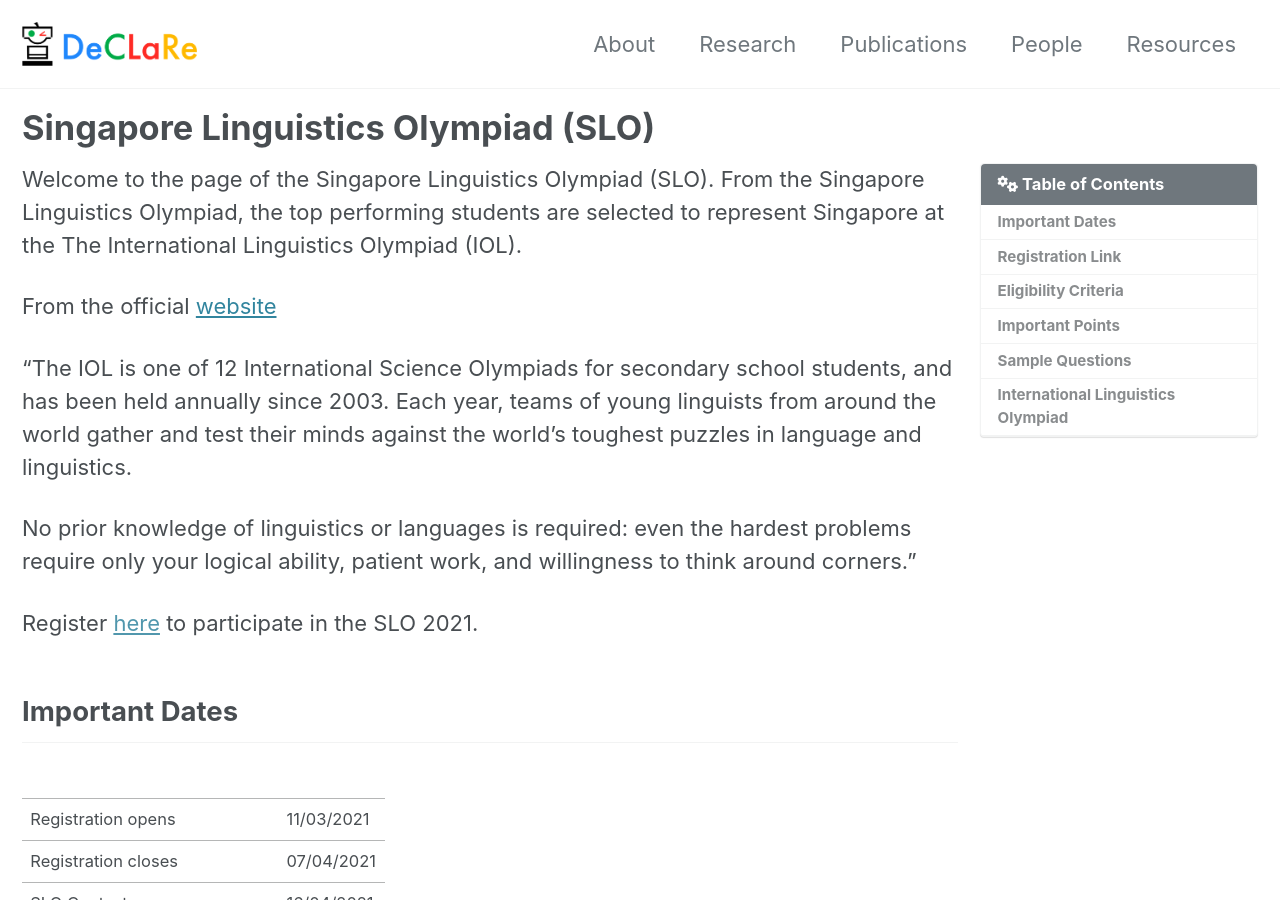
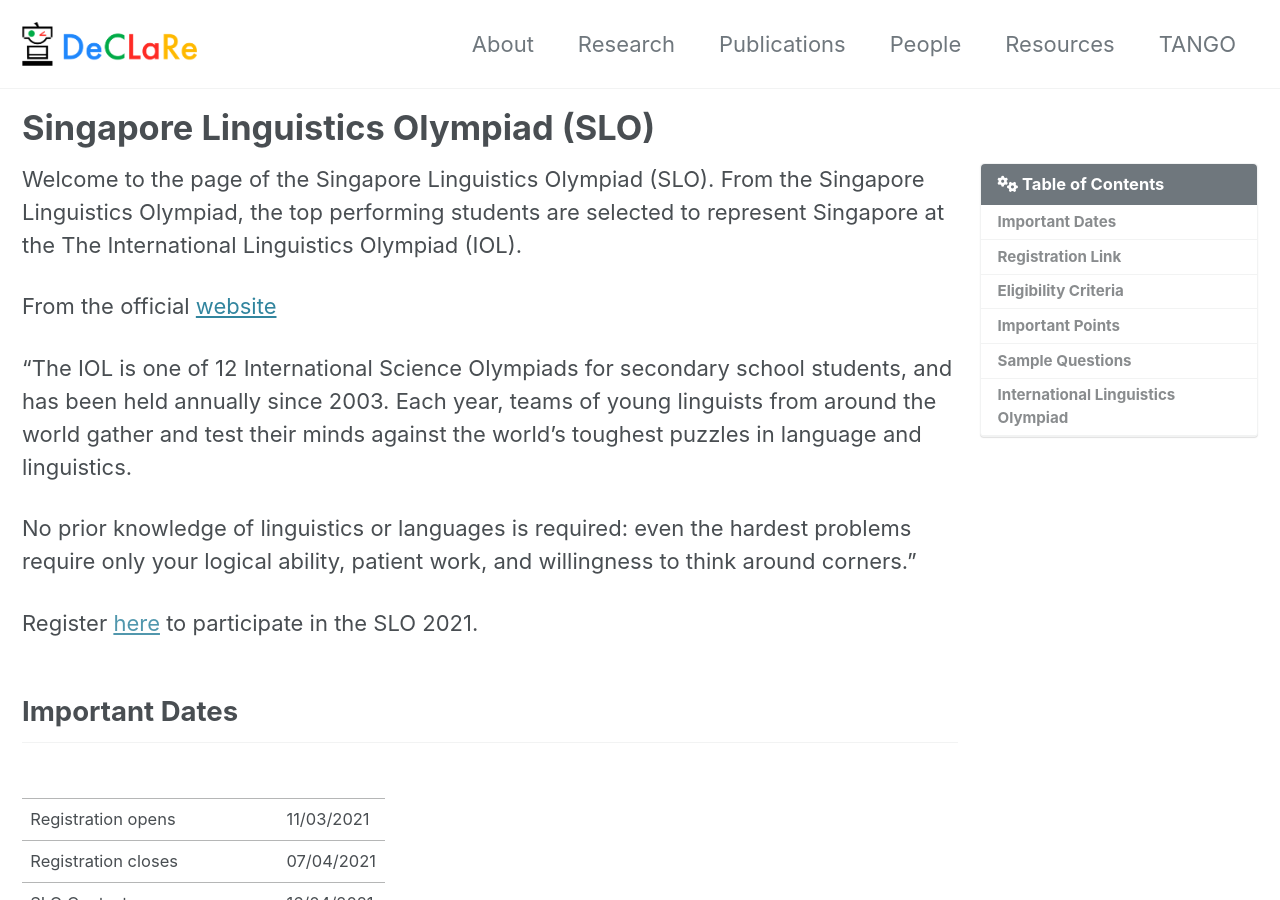
Before and after one commit to declare-lab/declare-lab.github.io, a Jekyll site: the page built from _pages/singlo.md, in a window 1280 px wide and 900 px high. Built offline with Jekyll 4.4.1, drawn with Linux system fonts in a browser that asks for light colours; cached includes are drawn as plain includes; nearby versions of some CDN libraries.

Commit message:
Update navigation.yml

```diff
--- a/_data/navigation.yml
+++ b/_data/navigation.yml
@@ -10,6 +10,8 @@
     url: /people/
   - title: "Resources"
     url: /resources/
+  - title: "TANGO"
+    url: /tango/
   # - title: "About"
   #   url: https://mmistakes.github.io/minimal-mistakes/about/
   # - title: "Sample Posts"
```
